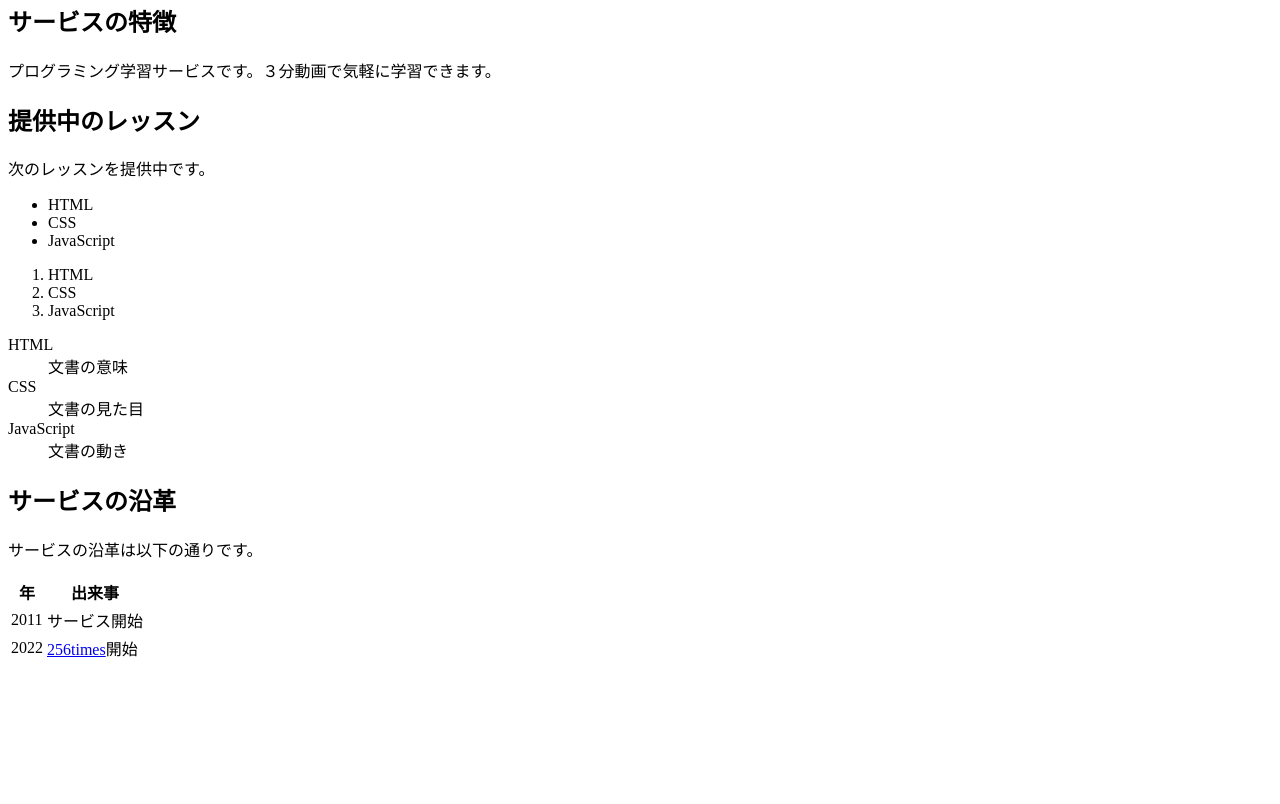
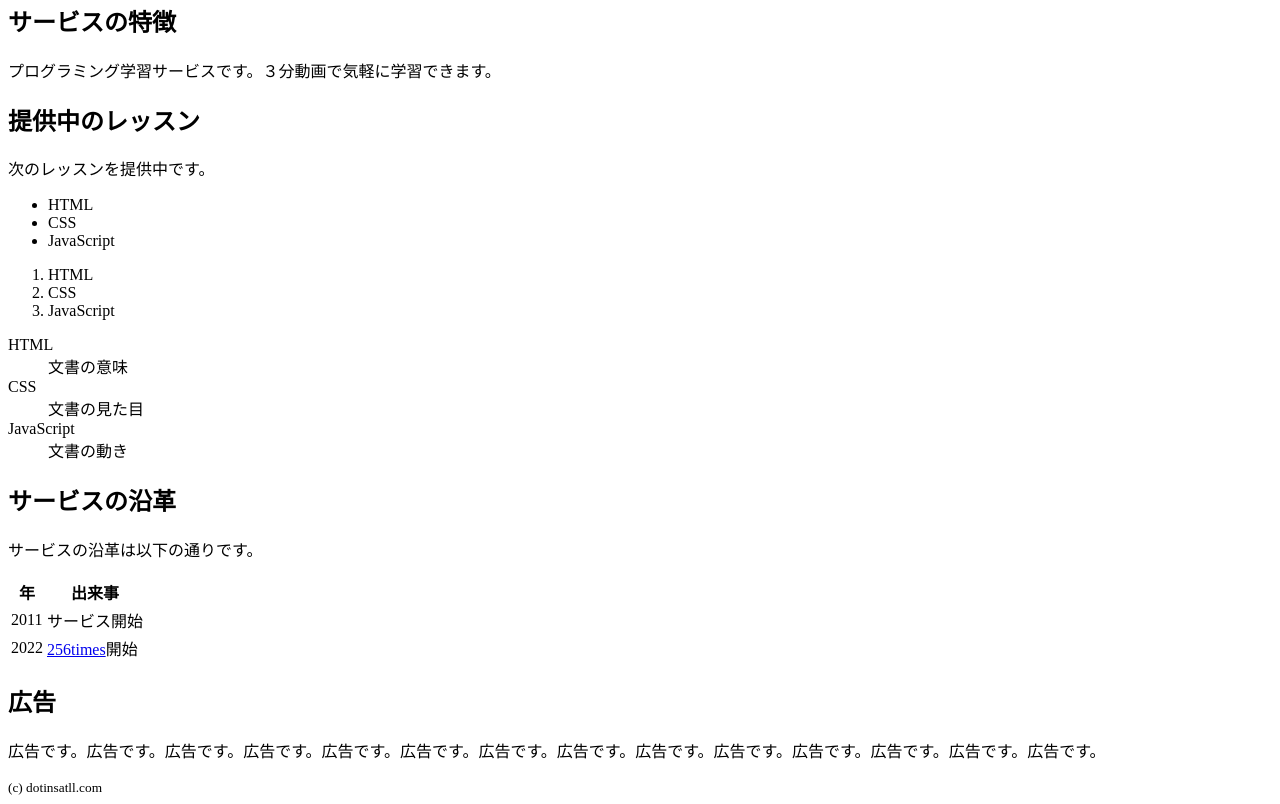
Before and after one commit to GitHubYone/myhtmltags, a plain HTML site: page index.html in a window 1280 px wide. Shown: the part 405-1209 px from the top of the page. Before the commit the page ends 1076 px from the top, so only its background shows below. Drawn offline with Linux system fonts and the light colour scheme.

Commit message:
html_study2

```diff
--- a/index.html
+++ b/index.html
@@ -5,11 +5,18 @@
   <meta charset="UTF-8" />
   <meta http-equiv="X-UA-Compatible" content="IE=edge" />
   <meta name="viewport" content="width=device-width, initial-scale=1.0" />
-  <title>Document</title>
+  <meta name="description" content="プログラミングを3分動画で学べるサービスです。">
+  <title>ドットインストール</title>
+  <link rel="icon" href="favicon.png">
 </head>
+
 <body>
+  <header>
     <img src="logo.png" alt="ロゴ画像" width="160" height="160">
     <h1>ドットインストール</h1>
+  </header>
+
+  <main>
     <nav>
       <h2>目次</h2>
       <ol>
@@ -53,7 +60,10 @@
   <P>サービスの沿革は以下の通りです。</P>
   <table>
     <thead>
-        <tr><th>年</th><th>出来事</th></tr>
+      <tr>
+        <th>年</th>
+        <th>出来事</th>
+      </tr>
     </thead>
     <tbody>
       <tr>
@@ -67,5 +77,16 @@
     </tbody>
   </table>
 </section>
+</main>
+
+<aside>
+  <h2>広告</h2>
+  <p>広告です。広告です。広告です。広告です。広告です。広告です。広告です。広告です。広告です。広告です。広告です。広告です。広告です。広告です。</p>
+</aside>
+
+<footer>
+  <small>(c) dotinsatll.com</small>
+</footer>
 </body>
+
 </html>
```
Lines whose indentation alone changed are shown as unchanged.
